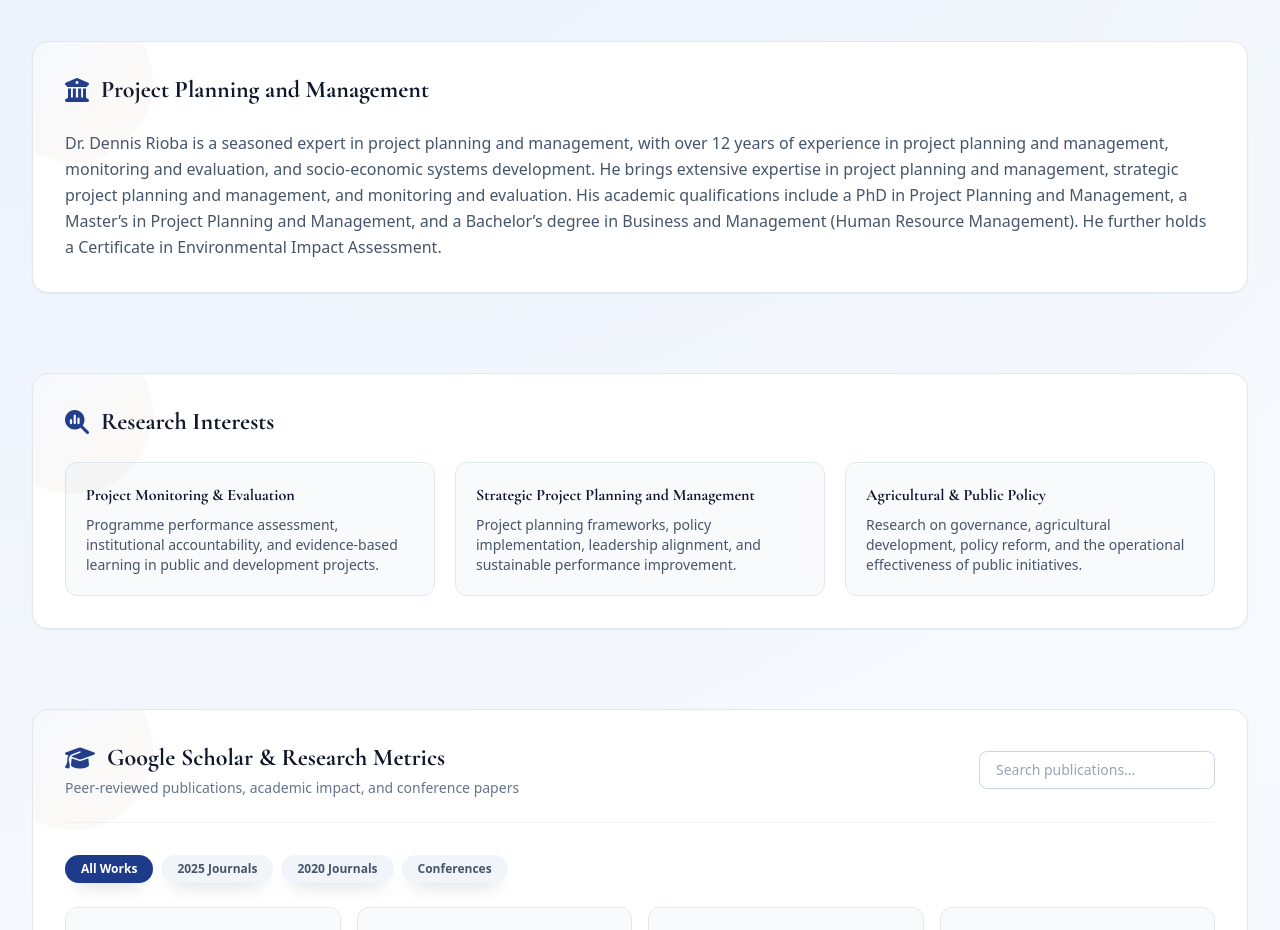
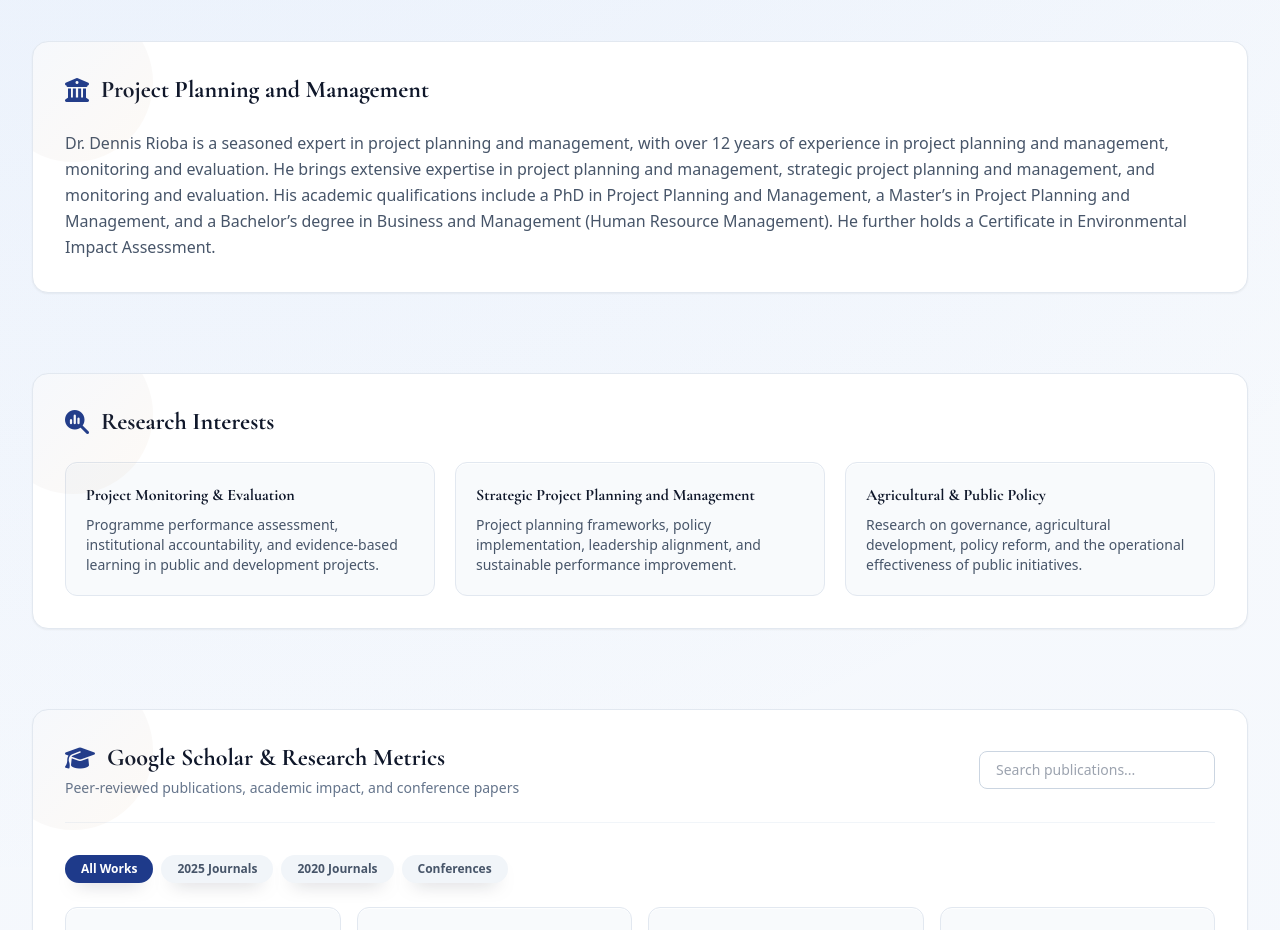
Before and after one commit to davidotieno13827-cell/drdennisrioba, a plain HTML site: page index.html in a window 1280 px wide. Shown: the part 1120-2050 px from the top of the page. Drawn offline with nearby package versions, Linux system fonts and the light colour scheme.

Commit message:
Remove socio-economic systems development phrase
Co-authored-by: Copilot <223556219+Copilot@users.noreply.github.com>

```diff
--- a/index.html
+++ b/index.html
@@ -483,8 +483,8 @@
             </h2>
             <p class="text-slate-600 dark:text-slate-300 leading-relaxed">
                 Dr. Dennis Rioba is a seasoned expert in project planning and management, with over 12 years of
-                experience in project planning and management, monitoring and evaluation, and socio-economic systems
-                development. He brings extensive expertise in project planning and management, strategic project planning
+                experience in project planning and management, monitoring and evaluation. He brings extensive expertise
+                in project planning and management, strategic project planning
                 and management, and monitoring and evaluation. His academic qualifications include a PhD in Project
                 Planning and Management, a Master’s in Project Planning and Management, and a Bachelor’s degree in
                 Business and Management (Human Resource Management). He further holds a Certificate in Environmental Impact
```
